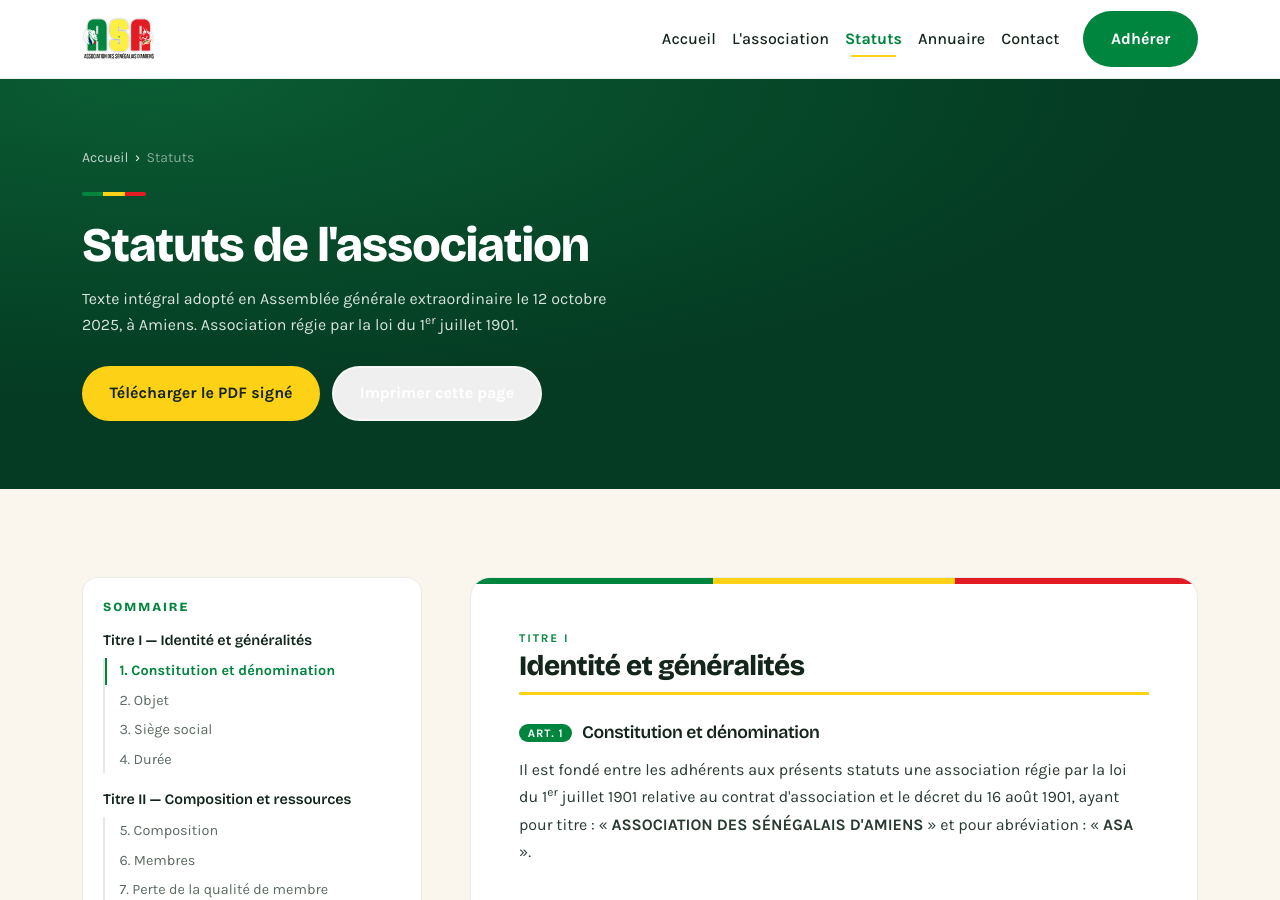
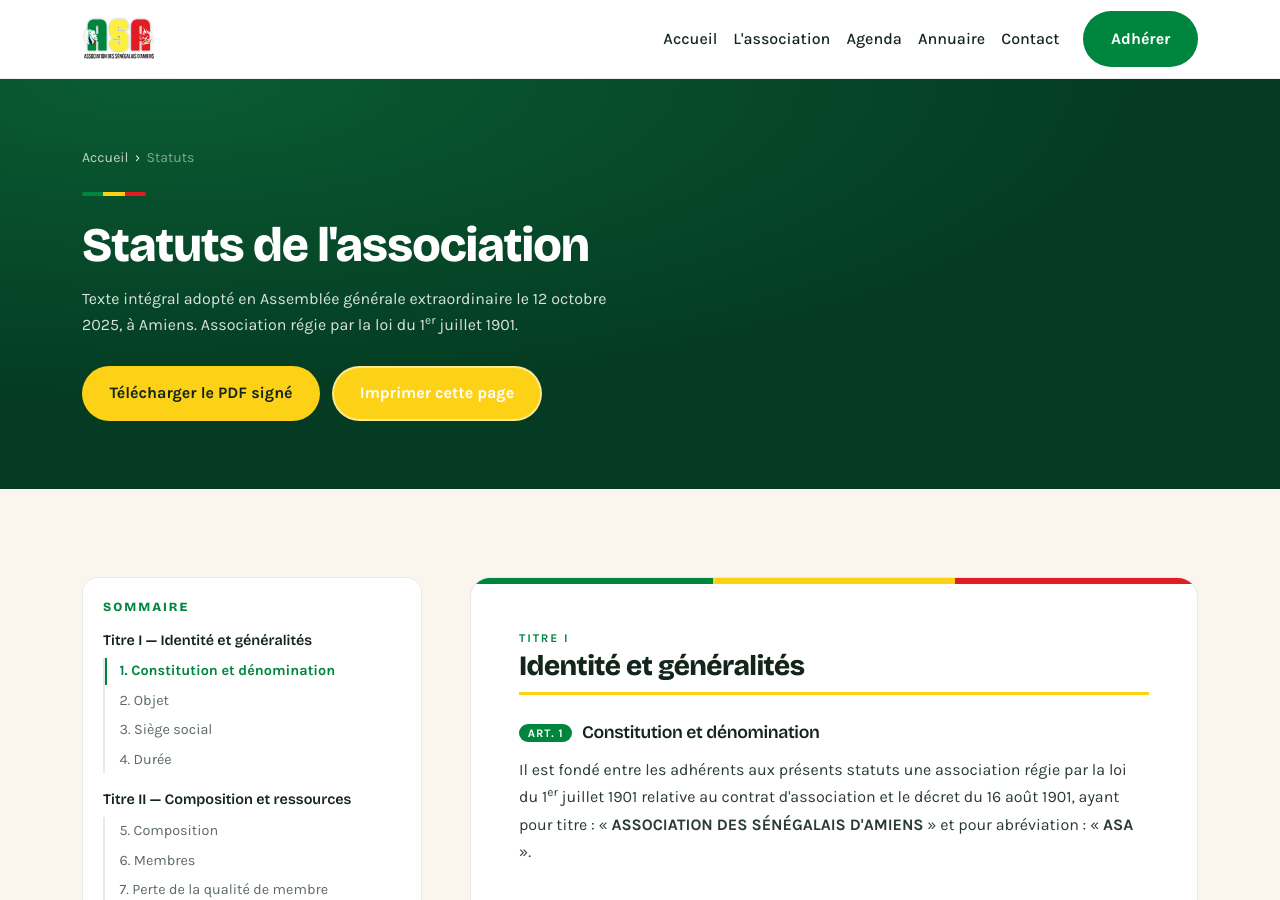
Before and after one commit to asso-asa/asa, a Jekyll site: the page built from statuts.html, in a window 1280 px wide and 900 px high. Built offline with Jekyll 4.4.1, drawn with Linux system fonts in a browser that asks for light colours.

Commit message:
maj 01-10

```diff
--- a/mentions-legales.html
+++ b/mentions-legales.html
@@ -232,7 +232,7 @@ permalink: /mentions-legales/
         <ul class="navbar-nav ms-auto align-items-lg-center">
           <li class="nav-item"><a class="nav-link" href="/">Accueil</a></li>
           <li class="nav-item"><a class="nav-link" href="/qui-sommes-nous/">L'association</a></li>
-          <li class="nav-item"><a class="nav-link" href="/statuts/">Statuts</a></li>
+          <li class="nav-item"><a class="nav-link" href="/agenda/">Agenda</a></li>
           <li class="nav-item"><a class="nav-link" href="/annuaire/">Annuaire</a></li>
           <li class="nav-item"><a class="nav-link" href="/contact/">Contact</a></li>
           <li class="nav-item ms-lg-3 mt-2 mt-lg-0">
--- a/statuts.html
+++ b/statuts.html
@@ -262,7 +262,7 @@ permalink: /statuts/
         <ul class="navbar-nav ms-auto align-items-lg-center">
           <li class="nav-item"><a class="nav-link" href="/">Accueil</a></li>
           <li class="nav-item"><a class="nav-link" href="/qui-sommes-nous/">L'association</a></li>
-          <li class="nav-item"><a class="nav-link" href="/statuts/" aria-current="page">Statuts</a></li>
+          <li class="nav-item"><a class="nav-link" href="/agenda/">Agenda</a></li>
           <li class="nav-item"><a class="nav-link" href="/annuaire/">Annuaire</a></li>
           <li class="nav-item"><a class="nav-link" href="/contact/">Contact</a></li>
           <li class="nav-item ms-lg-3 mt-2 mt-lg-0">
@@ -296,7 +296,7 @@ permalink: /statuts/
           <a class="asa-btn asa-btn--or" href="/documents/statuts-asa.pdf" download>
             Télécharger le PDF signé
           </a>
-          <button type="button" class="asa-btn asa-btn--ghost" id="boutonImprimer">
+          <button type="button" class="asa-btn asa-btn--ghost asa-btn--or" id="boutonImprimer">
             Imprimer cette page
           </button>
         </div>
```
